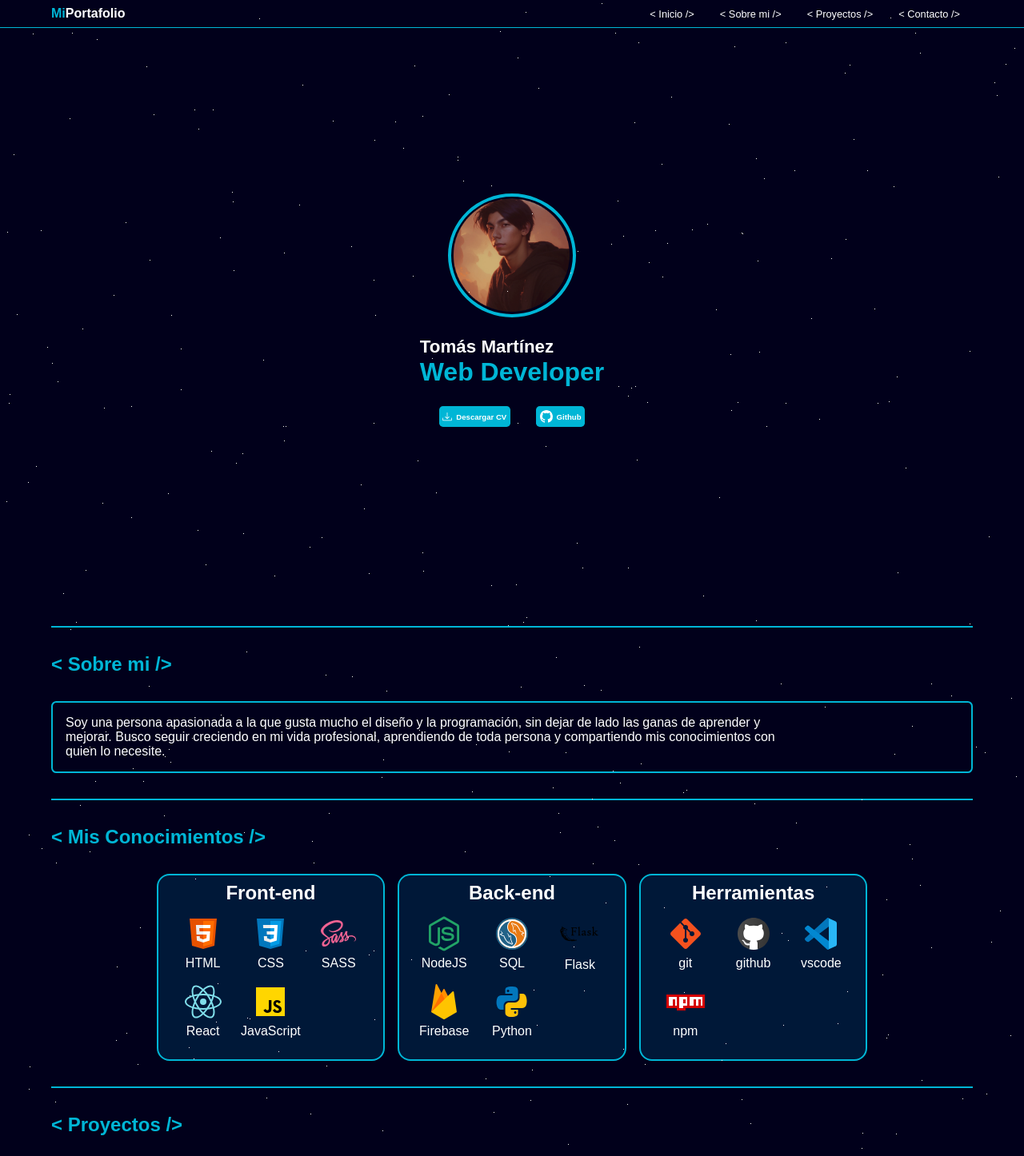
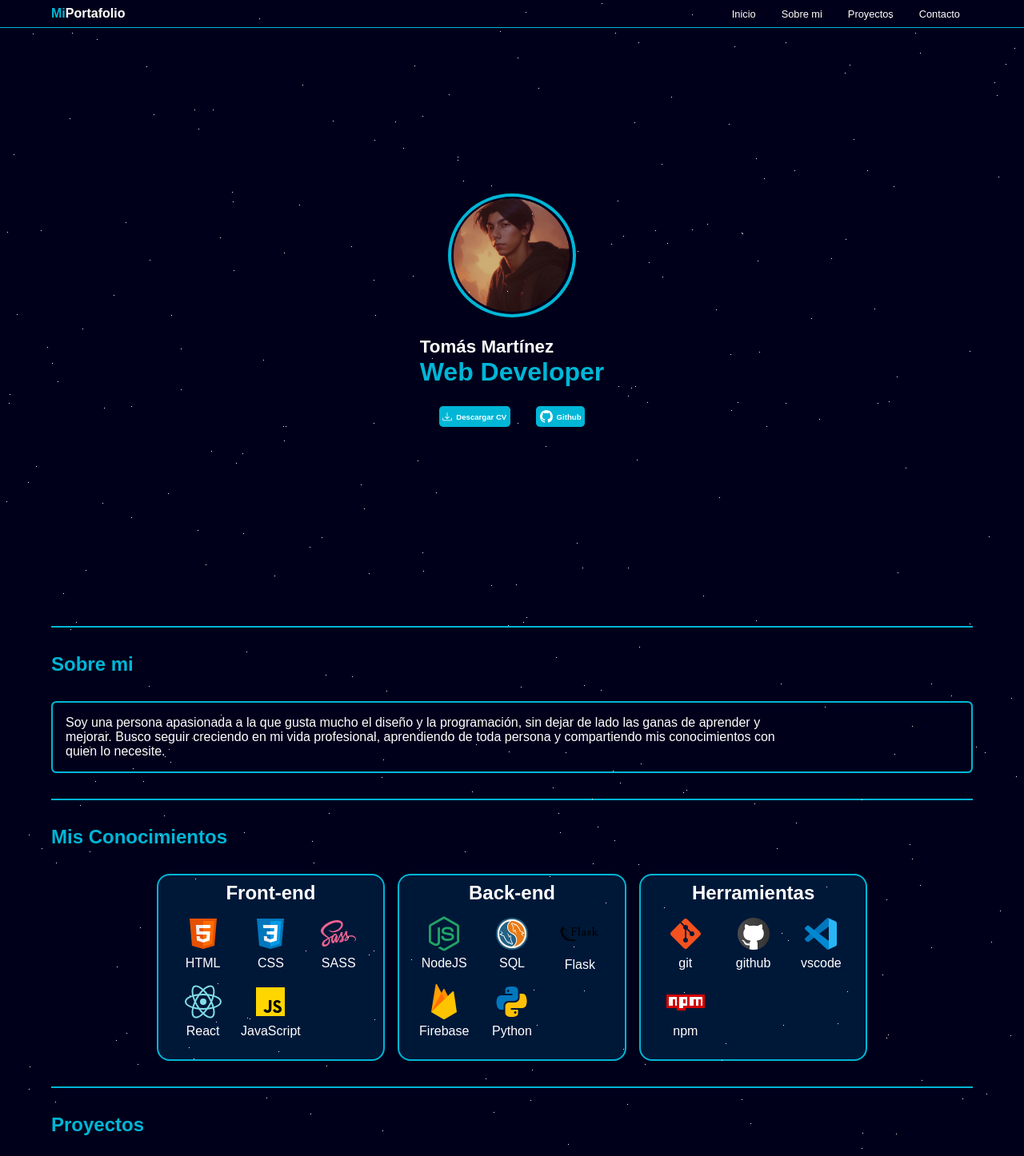
Before and after one commit to Tomasxwav/Portafolio, a React (Create React App) app: page / in a window 1280 px wide. Shown: the top 1446 px of the page at 80% size. Built offline with nearby package versions, Linux system fonts and the light colour scheme.

Commit message:
Cambio en el diseño de los titulos

```diff
--- a/src/App.js
+++ b/src/App.js
@@ -55,10 +55,10 @@ function NavBar() {
             <p style={{color: '#00B6D6'}}>Mi</p><p>Portafolio</p>
           </div>
           <div className="navbar_links">
-            <a href='#header'> &lt; Inicio /&gt; </a>
-            <a href='#about'> &lt; Sobre mi /&gt; </a>
-            <a href='#proyects'> &lt; Proyectos /&gt; </a>
-            <a href='#contact'> &lt; Contacto /&gt; </a>
+            <a href='#header'>  Inicio  </a>
+            <a href='#about'>  Sobre mi  </a>
+            <a href='#proyects'>  Proyectos  </a>
+            <a href='#contact'>  Contacto  </a>
           </div>
           <div className="navbar_sidebar">
             <a id='menuBtn'>
@@ -71,10 +71,10 @@ function NavBar() {
       </nav>
 
       <section className="sidebar">
-          <a href='#header'> &lt; Inicio /&gt; </a>
-          <a href='#about'> &lt; Sobre mi /&gt; </a>
-          <a href='#proyects'> &lt; Proyectos /&gt; </a>
-          <a href='#contact'> &lt; Contacto /&gt; </a>
+          <a href='#header'>  Inicio  </a>
+          <a href='#about'>  Sobre mi  </a>
+          <a href='#proyects'>  Proyectos  </a>
+          <a href='#contact'>  Contacto  </a>
       </section>
     </>
   );
@@ -133,7 +133,7 @@ function Header() {
 function AboutMe() {
   return (
     <section id='about' className="about">
-      <h1> &lt; Sobre mi /&gt; </h1>
+      <h1>  Sobre mi  </h1>
       <div className="about_content">
         <div className="about_card">
           <p>
@@ -207,7 +207,7 @@ function Proyects() {
   return (
     <>
     <section id='proyects' className='proyects'>
-      <h1> &lt; Proyectos /&gt; </h1>
+      <h1>  Proyectos  </h1>
       <div className="proyects_content">
         <Card imageUrl={proyect1Img} nombre={proyecto1} descripcion={descripcion1} tecnologies={tecnologies1} url='https://tomasxwav.pythonanywhere.com/'/>
         <Card imageUrl={proyect2Img}nombre={proyecto2} descripcion={descripcion2} tecnologies={tecnologies2} url={Wisar}/>
@@ -260,7 +260,7 @@ function Knwoledge() {
     <>
 
     <section className="knowledge">
-      <h1>&lt; Mis Conocimientos /&gt;</h1>
+      <h1> Mis Conocimientos </h1>
       <div className="knowledge_content">
         <KnowledgeCard cardname="Front-end" cardcontent={frontendItems}/>
         <KnowledgeCard cardname="Back-end" cardcontent={backendItems}/>
@@ -277,7 +277,7 @@ function Contact() {
   return (
     <>
       <section id='contact' className='contact'>
-        <h1>&lt; Contacto /&gt;</h1>
+        <h1> Contacto </h1>
         <div className="contact-content">
           <div className="wpp">
             <h2>Whatsapp</h2>
```
